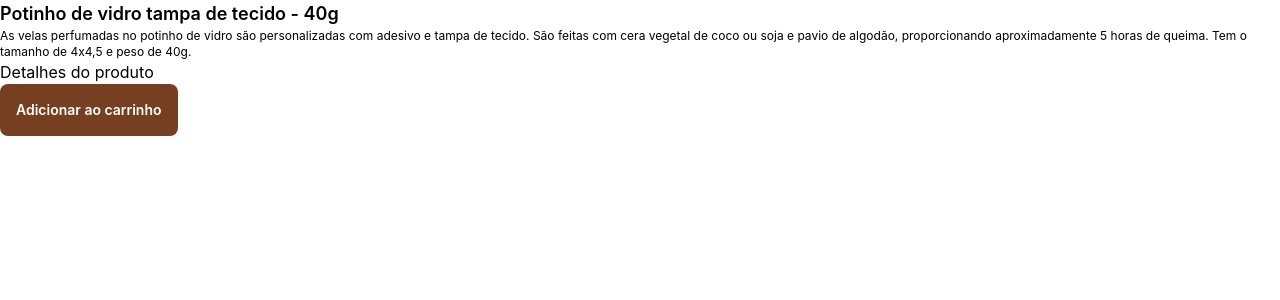
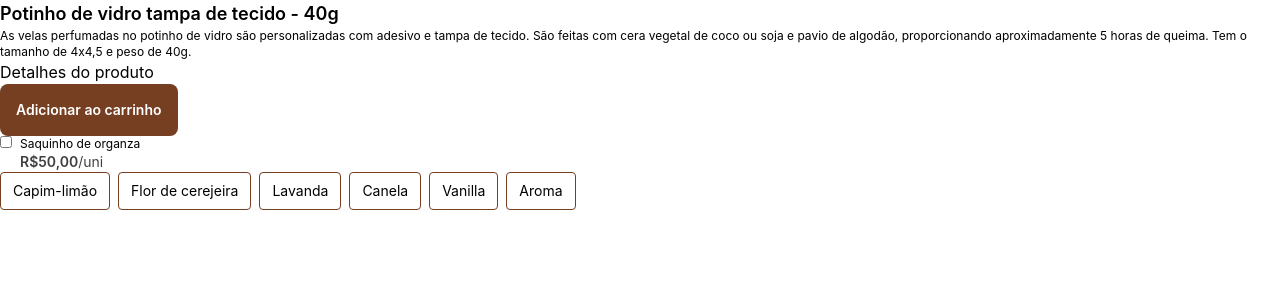
Before and after one commit to ICEI-PUC-Minas-PMV-ADS/pmv-ads-2024-1-e5-proj-empext-t5-flamme, a React (Vite) app in the folder flamme-web/: page / in a window 1280 px wide. Shown: the top 300 px of the page. Built offline with nearby package versions, Linux system fonts and the light colour scheme.

Commit message:
feat: additional input and checkbox

```diff
--- a/flamme-web/src/App.tsx
+++ b/flamme-web/src/App.tsx
@@ -1,3 +1,5 @@
+import { Additional } from "./components/Additional";
+import { Aroma } from "./components/Aroma";
 import { Button } from "./components/Button/Button";
 import { SectionTitle } from "./components/SectionTitle";
 import { Text } from "./components/Text";
@@ -7,6 +9,9 @@ function App() {
   function click() {
     console.log("teste");
   }
+
+  const arr = ["Capim-limão", "Flor de cerejeira", "Lavanda", "Canela", "Vanilla", "Aroma"];
+
   return (
     <>
       {/* Exemplo de como utilizar os componentes sustomizados */}
@@ -19,6 +24,8 @@ Tem o tamanho de 4x4,5 e peso de 40g."
 
       <SectionTitle text="Detalhes do produto" />
       <Button label="Adicionar ao carrinho" onclick={click} />
+      <Additional value="Saquinho de organza" price={50.0} />
+      <Aroma data={arr} />
     </>
   );
 }
--- /dev/null
+++ b/flamme-web/src/components/Additional/index.tsx
@@ -0,0 +1,20 @@
+import { IAroma } from "../../utils/interfaces";
+import { transformPricePTBR } from "../../utils/scripts";
+import { Text } from "../Text";
+
+export const Additional = ({ value, price }: IAroma) => {
+  return (
+    <div className="flex items-start gap-2">
+      <input
+        type="checkbox"
+        className="w-3 h-3 bg-primary border-primary rounded focus:ring-primary ring-offset-primary focus:ring-2 accent-primary"
+        value={value}
+        title={value}
+      />
+      <div>
+        <Text text={value} />
+        <p className="text-sm font-semibold text-labels">R${transformPricePTBR(price)}<span className="font-normal">/uni</span></p>
+      </div>
+    </div>
+  );
+};
--- /dev/null
+++ b/flamme-web/src/components/Aroma/index.tsx
@@ -0,0 +1,22 @@
+import { Text } from "../Text";
+
+interface IAroma {
+  data: Array<string>;
+}
+
+export const Aroma = ({ data }: IAroma) => {
+  return data.length > 0 ? (
+    <div className="flex gap-2 item-center flex-wrap">
+      {data.map((item: any) => (
+        <input
+          title={item}
+          value={item}
+          type="button"
+          className="border border-primary rounded py-2 px-3 text-sm text-center"
+        />
+      ))}
+    </div>
+  ) : (
+    <Text text="Nenhum aroma disponível para essa opção." />
+  );
+};
--- a/flamme-web/src/utils/interfaces.ts
+++ b/flamme-web/src/utils/interfaces.ts
@@ -1,10 +1,17 @@
-export interface IText {
+interface IText {
   text: string;
   classes?: string;
 }
 
-export interface IButton {
+interface IButton {
   label: string;
   onclick: () => {} | void;
   classes?: string;
 }
+
+interface IAroma {
+  value: string;
+  price: number;
+}
+
+export type { IText, IButton, IAroma };
--- /dev/null
+++ b/flamme-web/src/utils/scripts.ts
@@ -0,0 +1,7 @@
+function transformPricePTBR(price: number) {
+    return price.toLocaleString("pt-br", {
+      minimumFractionDigits: 2,
+    });
+  }
+
+  export {transformPricePTBR}
```
